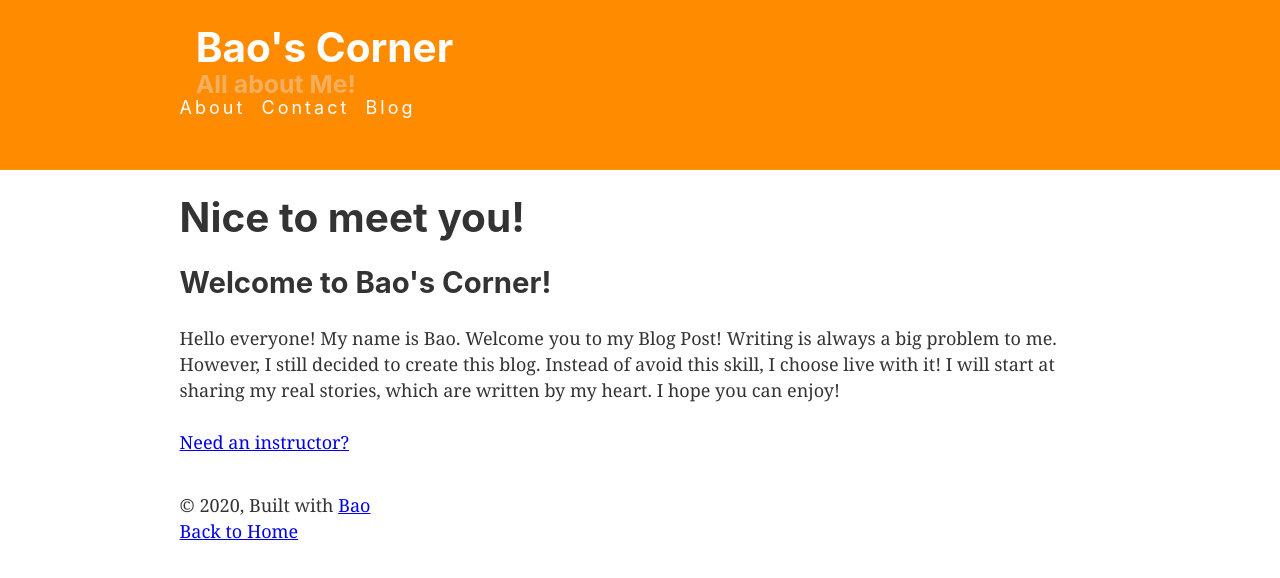
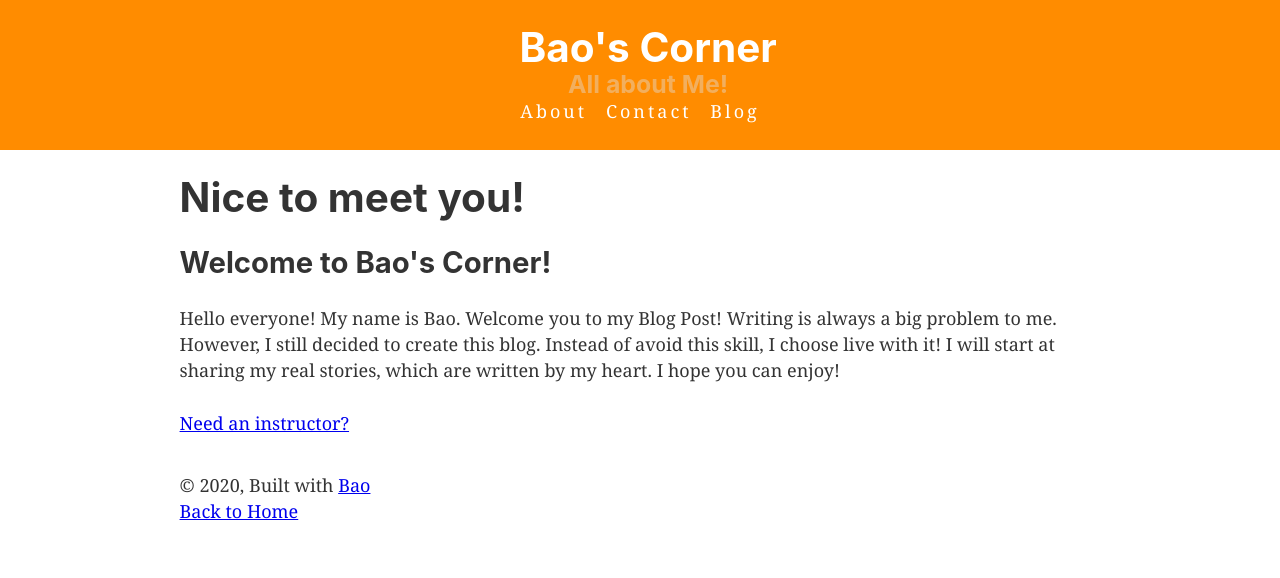
Before and after one commit to tranbaongoc309/blog-spot, a Gatsby site: page / in a window 1280 px wide. Built offline with nearby package versions, Linux system fonts and the light colour scheme; Gatsby itself is replaced by a stand-in of ours; no server answers.

Commit message:
finished project

```diff
--- a/src/components/header.js
+++ b/src/components/header.js
@@ -8,6 +8,7 @@ const Header = ({ siteTitle, siteDescription, about, contact, blog}) => (
     style={{
       background: `darkorange`,
       marginBottom: `1.45rem`,
+      textAlign: 'center'
     }}
   >
     <div
@@ -31,19 +32,15 @@ const Header = ({ siteTitle, siteDescription, about, contact, blog}) => (
       </h1>
 
       <h3 style={{color: 'rgba(223,227,235,0.4)', margin: '0 0 0 0.9rem'}}>{siteDescription}</h3>
-      <div style={{margin: ' 0 auto', maxWidth: 960, padding: ' 1.45rem 1.08 rem', display: 'flex'}}>
-        <h4 style={{marginRight: '0.9rem'}}>
+      <div style={{}}>
+
          <Link to="/about" className={headerStyles.link}>{about}</Link>
-         </h4>
 
-         <h4 style={{marginRight: '0.9rem'}}>
+         <span>&nbsp;&nbsp;&nbsp;&nbsp;</span>
          <Link to="/contact" className={headerStyles.link}>{contact}</Link>
-         </h4>
 
-         <h4 style={{marginRight: '0.9rem'}}>
+         <span>&nbsp;&nbsp;&nbsp;&nbsp;</span>
          <Link to="/blog" className={headerStyles.link}>{blog}</Link>
-         </h4>
-
 
        </div>
       </div>
```
